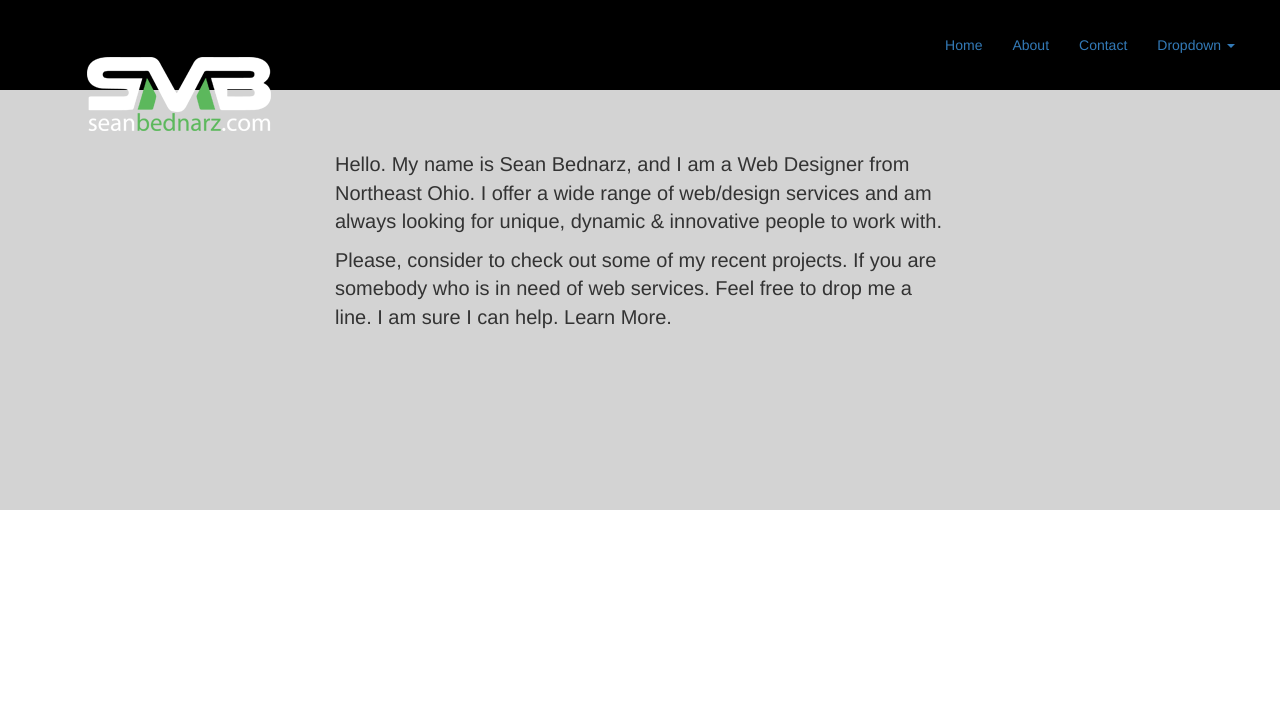
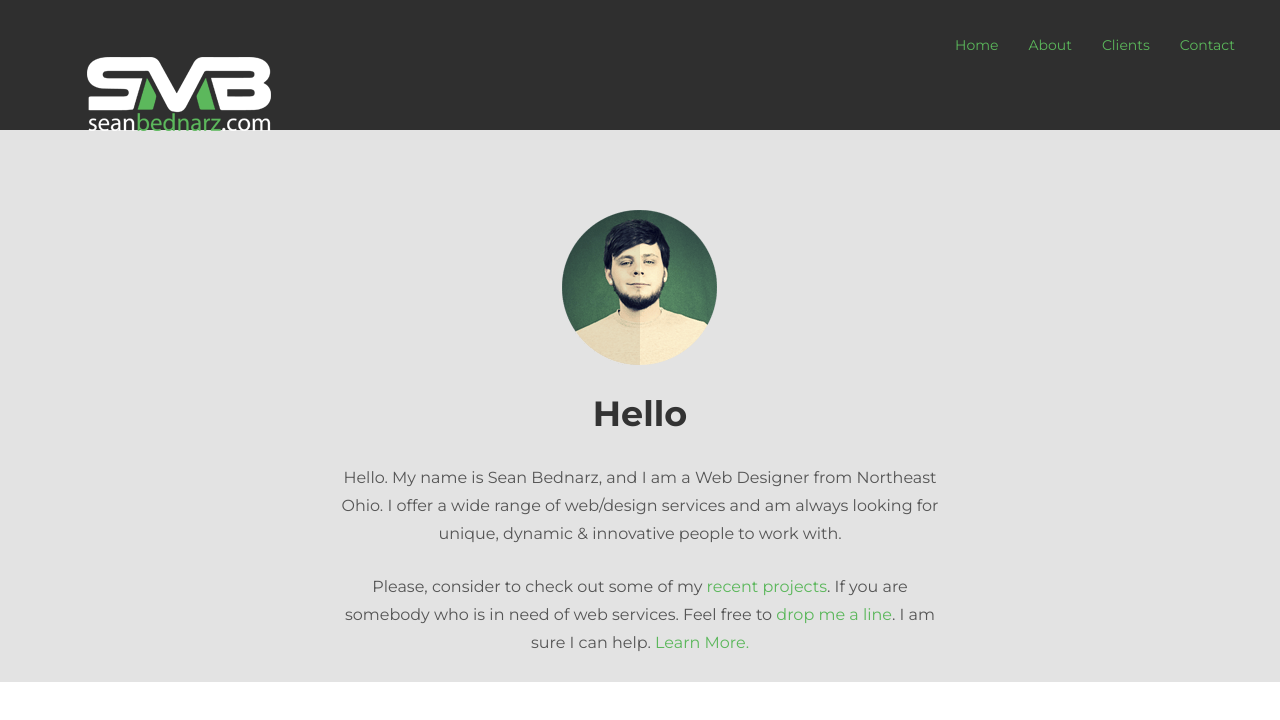
Before and after one commit to seanmbednarz/smb, a plain HTML site: page index.html in a window 1280 px wide. Drawn offline with Linux system fonts and the light colour scheme.

Commit message:
Added image,css,navbar

```diff
--- a/assets/css/style.css
+++ b/assets/css/style.css
@@ -1,24 +1,73 @@
 .banner {
-	background:#d3d3d3;
-	height:auto;
-	min-height:420px;
-	padding-top:60px;
+background:#e3e3e3;
+height:auto;
+min-height:420px;
+padding-top:60px;
+}
+
+.centered {
+  text-align: center;
+}
+
+.homeimage {
+	margin-top:80px;
 }
 
 /* Navigation Styles */
 
+.logo {
+
+}
+
 .navbar-header {
-	padding-top:20px;
-	background:#000;
+padding-top:20px;
+padding-bottom:20px;
+background:#2f2f2f;
+}
+
+.navbar-header > li > a {
+	color:#fff;
 }
 
 .navigation {
-	padding-top:20px;
-	background:#000;
+padding-top:20px;
+padding-bottom:20px;
+background:#2f2f2f;
 }
+
 
 /* Font Styling */
 
+body {
+-webkit-overflow-scrolling: touch;
+-webkit-font-smoothing: antialiased;
+background-color: #ffffff;
+color: #555;
+font-family: 'Montserrat', sans-serif;
+font-size: 14px;
+font-weight: 400;
+}
+
+a {
+    color: #5bb75b;
+    text-decoration: none;
+}
+
 p {
-	font-size:20px;
+font-size:16px;
+line-height:28px;
+margin-bottom:25px;
+text-align:center;
 }
+
+h1, h2, h3, h4, h5, h6 {
+  color: #333;
+  font-family: 'Montserrat', sans-serif;
+  font-weight: 700;
+}
+
+h1 {
+font-size:35px;
+margin-top:30px;
+margin-bottom:30px;
+}
--- a/index.html
+++ b/index.html
@@ -1,9 +1,10 @@
 <!DOCTYPE html>
 <html>
 <head>
-	<title>SEAN M BEDNARZ</title>
+	<title>Sean M Bednarz | SMB Design</title>
 	<link rel="stylesheet" href="assets/css/bootstrap.min.css">
 	<link rel="stylesheet" href="assets/css/style.css">
+  <link href='https://fonts.googleapis.com/css?family=Montserrat:400,700' rel='stylesheet' type='text/css'>
 	<script type="text/javascript" src="assets/js/bootstrap.min.js"></script>
 </head>
 <body>
@@ -22,29 +23,29 @@
         <ul class="nav navbar-nav">
           <li class="active"><a href="#">Home</a></li>
           <li><a href="#">About</a></li>
+          <li><a href="#">Clients</a></li>
           <li><a href="#">Contact</a></li>
-          <li class="dropdown">
-            <a href="#" class="dropdown-toggle" data-toggle="dropdown" role="button" aria-haspopup="true" aria-expanded="false">Dropdown <span class="caret"></span></a>
-            <ul class="dropdown-menu">
-              <li><a href="#">Action</a></li>
-              <li><a href="#">Another action</a></li>
-              <li><a href="#">Something else here</a></li>
-              <li role="separator" class="divider"></li>
-              <li class="dropdown-header">Nav header</li>
-              <li><a href="#">Separated link</a></li>
-              <li><a href="#">One more separated link</a></li>
-            </ul>
-          </li>
         </ul>
       </div><!--/.nav-collapse -->
     </div>
+
+  <div class="col-md-8 col-md-offset-2 centered">
+    <div class="row">
+      <div class="col-md-6 col-md-offset-3">
+       <div class="homeimage">
+        <img src="assets/img/seanmbednarz.png">
+        <h1> Hello </h1>
+        </div>
+      </div>
+    </div>
+  </div>
 
 
 	<div class="container-fluid banner">
 		<div class="row">
 			<div class="col-md-6 col-md-offset-3">
 				<p>Hello. My name is Sean Bednarz, and I am a Web Designer from Northeast Ohio. I offer a wide range of web/design services and am always looking for unique, dynamic &amp; innovative people to work with.</p>
-				<p>Please, consider to check out some of my recent projects. If you are somebody who is in need of web services. Feel free to drop me a line. I am sure I can help. Learn More.</p>
+				<p>Please, consider to check out some of my <a href="#">recent projects</a>. If you are somebody who is in need of web services. Feel free to <a href="#">drop me a line</a>. I am sure I can help. <a href="#">Learn More.</a></p>
 			</div>
 		</div>
 	</div>
```
Also changed, not shown: assets/img/seanmbednarz.png (added), 1 other file.
